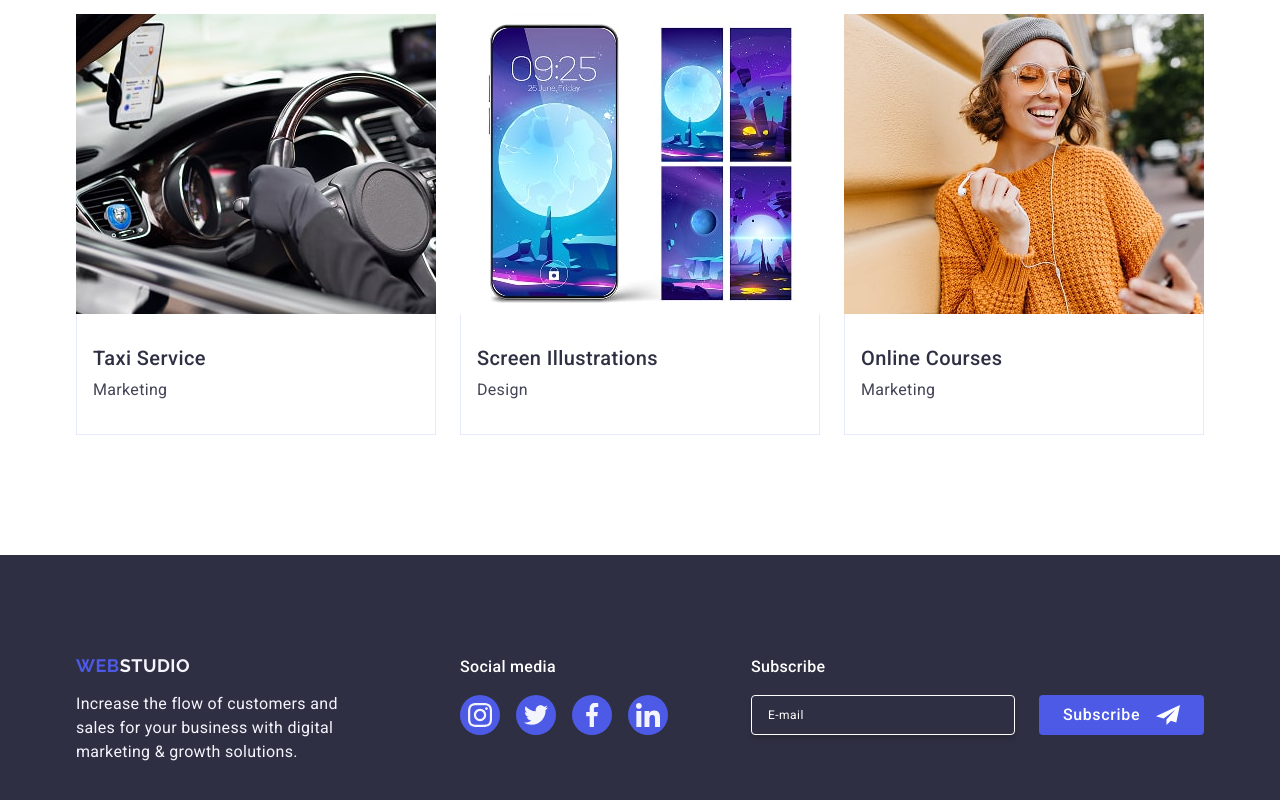
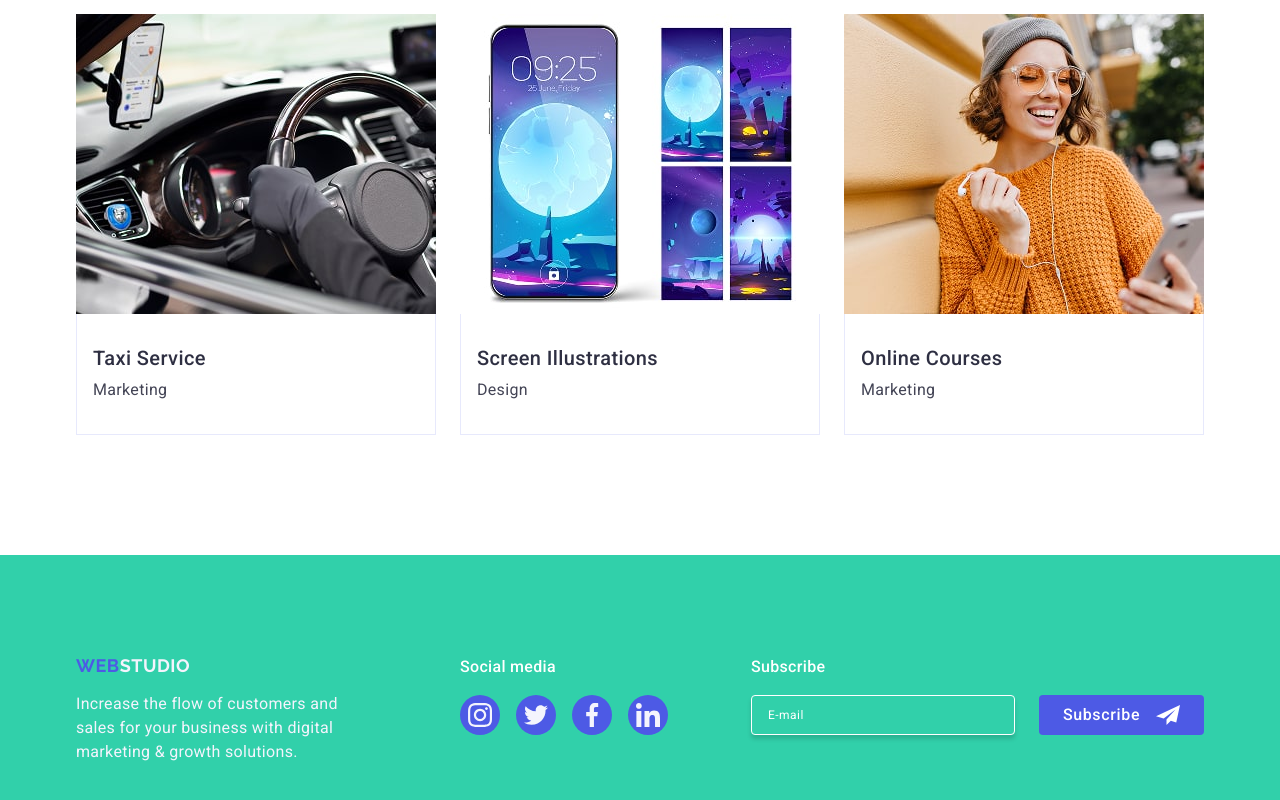
Before and after one commit to AlexDroff/goit-markup-hw-06, a plain HTML site: page index.html in a window 1280 px wide. Shown: the part 2604-3404 px from the top of the page. Drawn offline with nearby package versions, Linux system fonts and the light colour scheme.

Commit message:
Update styles.css

```diff
--- a/css/styles.css
+++ b/css/styles.css
@@ -591,6 +591,9 @@ img {
   fill: #fff;
   margin-left: 16px;
 }
+.footer {
+  background-color: #31d0aa;
+}
 /* #endregion footer */
 
 /* #region modal */
```
